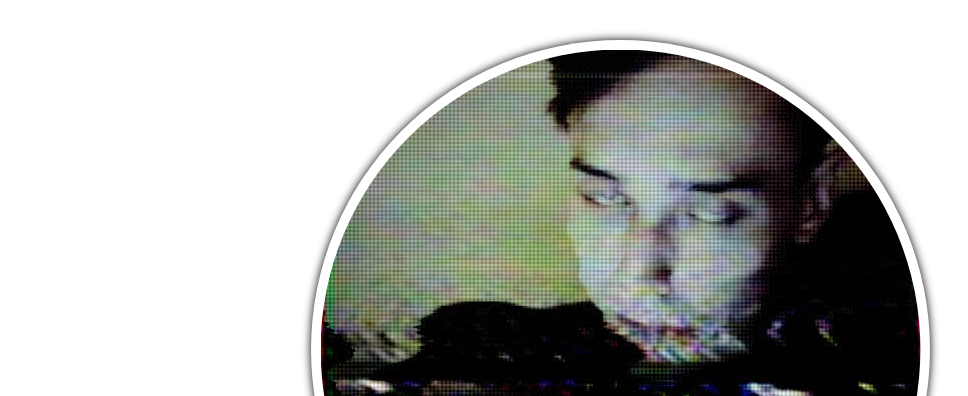
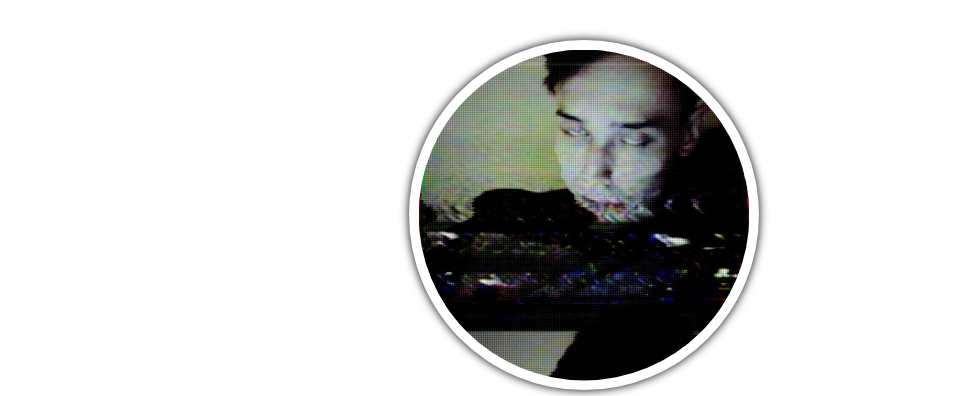
Before and after one commit to ofay11/megaproject, a plain HTML site: page home.html in a window 1280 px wide. Shown: the part 69-465 px from the top of the page, without its empty margins (56-1024 px from the left). Drawn offline with nearby package versions, Linux system fonts and the light colour scheme.

Commit message:
поправил размер аватарки

```diff
--- a/home.html
+++ b/home.html
@@ -60,7 +60,7 @@
     <div class="container text-center my-5">
       <div class="row">
         <div class="col-lg-6 col-md-6 mx-auto">
-          <img class="rounded-img" src="Avatar.JPG" alt="I am" />
+          <img class="rounded-img" src="Avatar.JPG" alt="I am" width="350" />
           <h1 class="fw-light">Timur Dautov</h1>
           <p class="lead text-muted">
             I am excited about learning. I am a future web developer.
```
